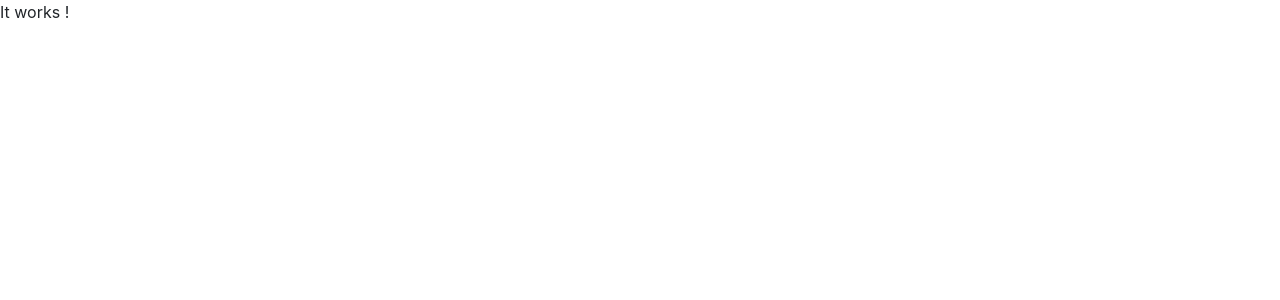
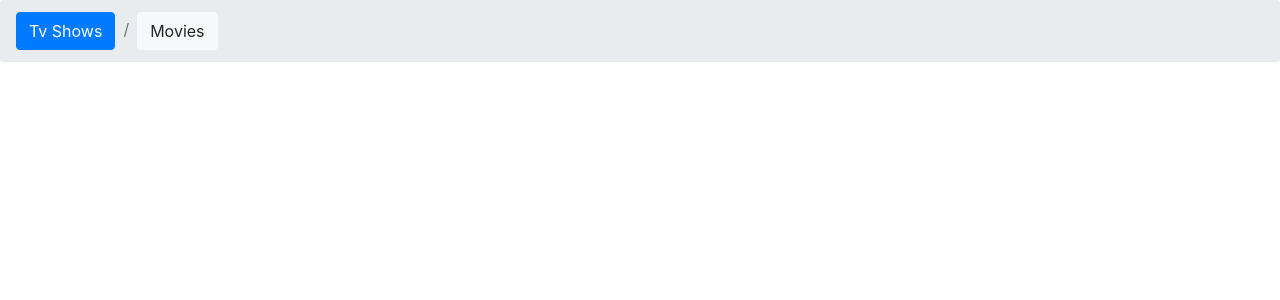
Before and after one commit to ljube30/tmdb-search, a React (Create React App) app: page / in a window 1280 px wide. Shown: the top 300 px of the page. Built offline with nearby package versions, Linux system fonts and the light colour scheme.

Commit message:
Added nav, installed axios client

```diff
--- a/package.json
+++ b/package.json
@@ -3,6 +3,7 @@
   "version": "0.1.0",
   "private": true,
   "dependencies": {
+    "axios": "^0.18.0",
     "bootstrap": "^4.3.1",
     "react": "^16.8.6",
     "react-dom": "^16.8.6",
--- a/src/components/Home.js
+++ b/src/components/Home.js
@@ -1,8 +1,13 @@
 import React, { Component } from "react";
+import Nav from "./Nav";
 
 class Home extends Component {
   render() {
-    return <div>It works !</div>;
+    return (
+      <React.Fragment>
+        <Nav />
+      </React.Fragment>
+    );
   }
 }
 
--- /dev/null
+++ b/src/components/Nav.js
@@ -0,0 +1,44 @@
+import React, { Component } from "react";
+
+class Nav extends Component {
+  state = {
+    btn1: "btn btn-primary",
+    btn2: "btn btn-light"
+  };
+
+  handleClickShows = () => {
+    this.setState({
+      btn1: "btn btn-primary",
+      btn2: "btn btn-light"
+    });
+  };
+  handleClickMovies = () => {
+    this.setState({
+      btn1: "btn btn-light",
+      btn2: "btn btn-primary"
+    });
+  };
+  render() {
+    return (
+      <nav aria-label="breadcrumb">
+        <ol class="breadcrumb">
+          <li class="breadcrumb-item active" aria-current="page">
+            <button className={this.state.btn1} onClick={this.handleClickShows}>
+              Tv Shows
+            </button>
+          </li>
+          <li class="breadcrumb-item">
+            <button
+              className={this.state.btn2}
+              onClick={this.handleClickMovies}
+            >
+              Movies
+            </button>
+          </li>
+        </ol>
+      </nav>
+    );
+  }
+}
+
+export default Nav;
```
Also changed, not shown: 1 other file (tests, documents, lock files or other folders).
